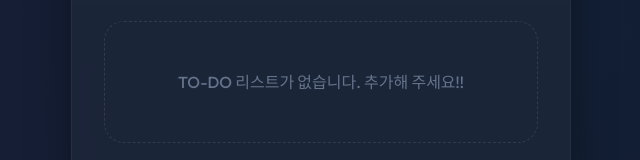
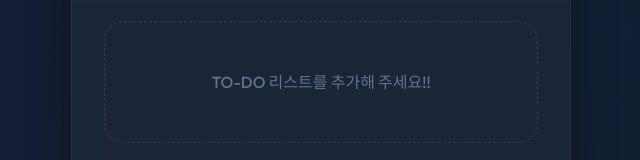
Before and after one commit to yush1006/todo, a React (Vite) app: page / in a window 1280 px wide. Shown: the part 454-614 px from the top of the page, without its empty margins (319-959 px from the left). Built offline with nearby package versions, Linux system fonts and the light colour scheme.

Commit message:
리스트 추가해주세요 텍스트 수정

```diff
--- a/src/App.jsx
+++ b/src/App.jsx
@@ -184,7 +184,7 @@ function App() {
         </ul>
         {todos.length === 0 && (
           <div className="empty-state">
-            <p>TO-DO 리스트가 없습니다. 추가해 주세요!!</p>
+            <p>TO-DO 리스트를 추가해 주세요!!</p>
           </div>
         )}
       </div>
--- a/vite.config.js
+++ b/vite.config.js
@@ -4,5 +4,5 @@ import react from '@vitejs/plugin-react-swc'
 // https://vite.dev/config/
 export default defineConfig({
   plugins: [react()],
-  base: "/todo/",
+  base: "./",
 })
```
Also changed, not shown: 1 other file (tests, documents, lock files or other folders).
